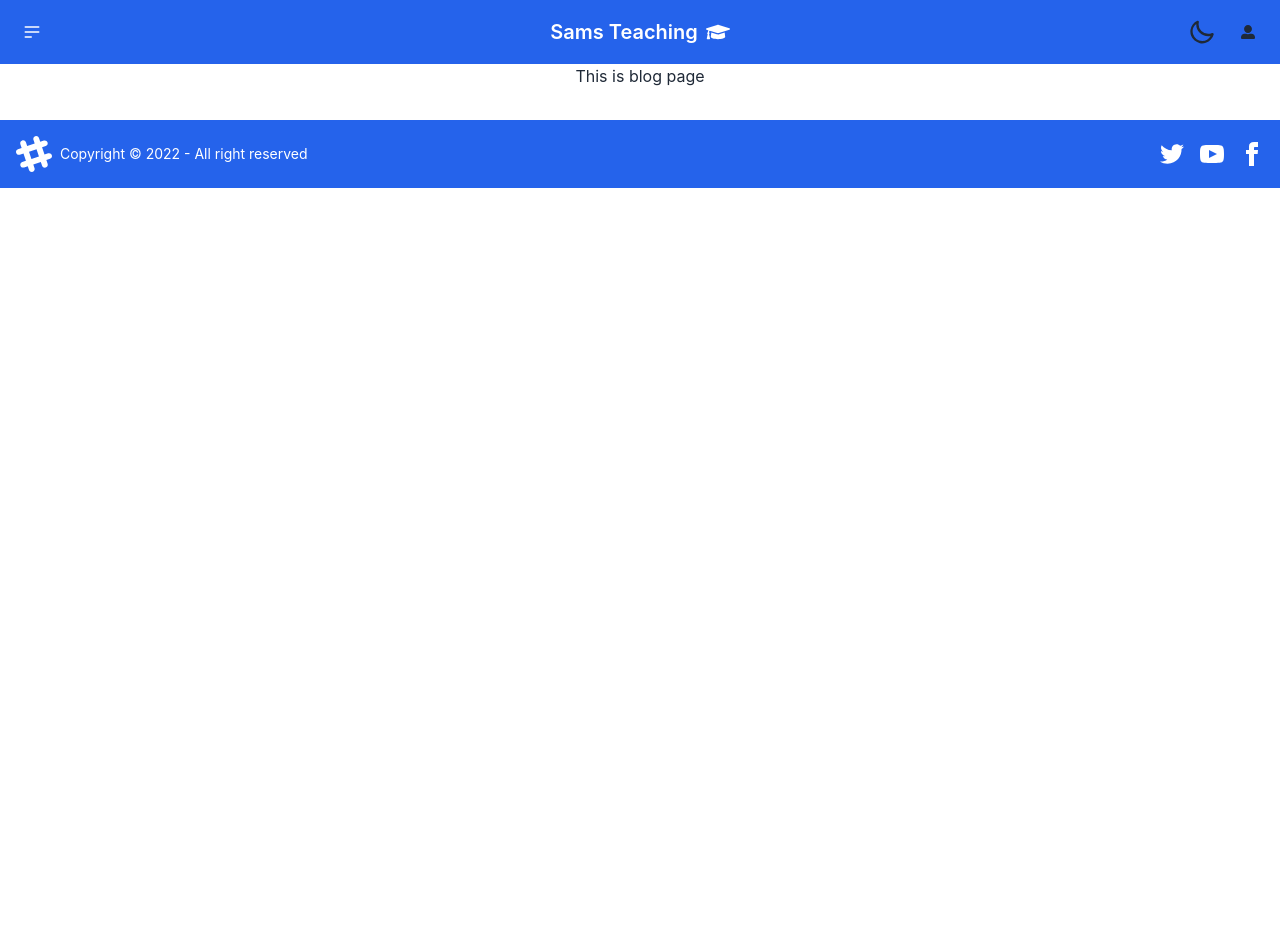
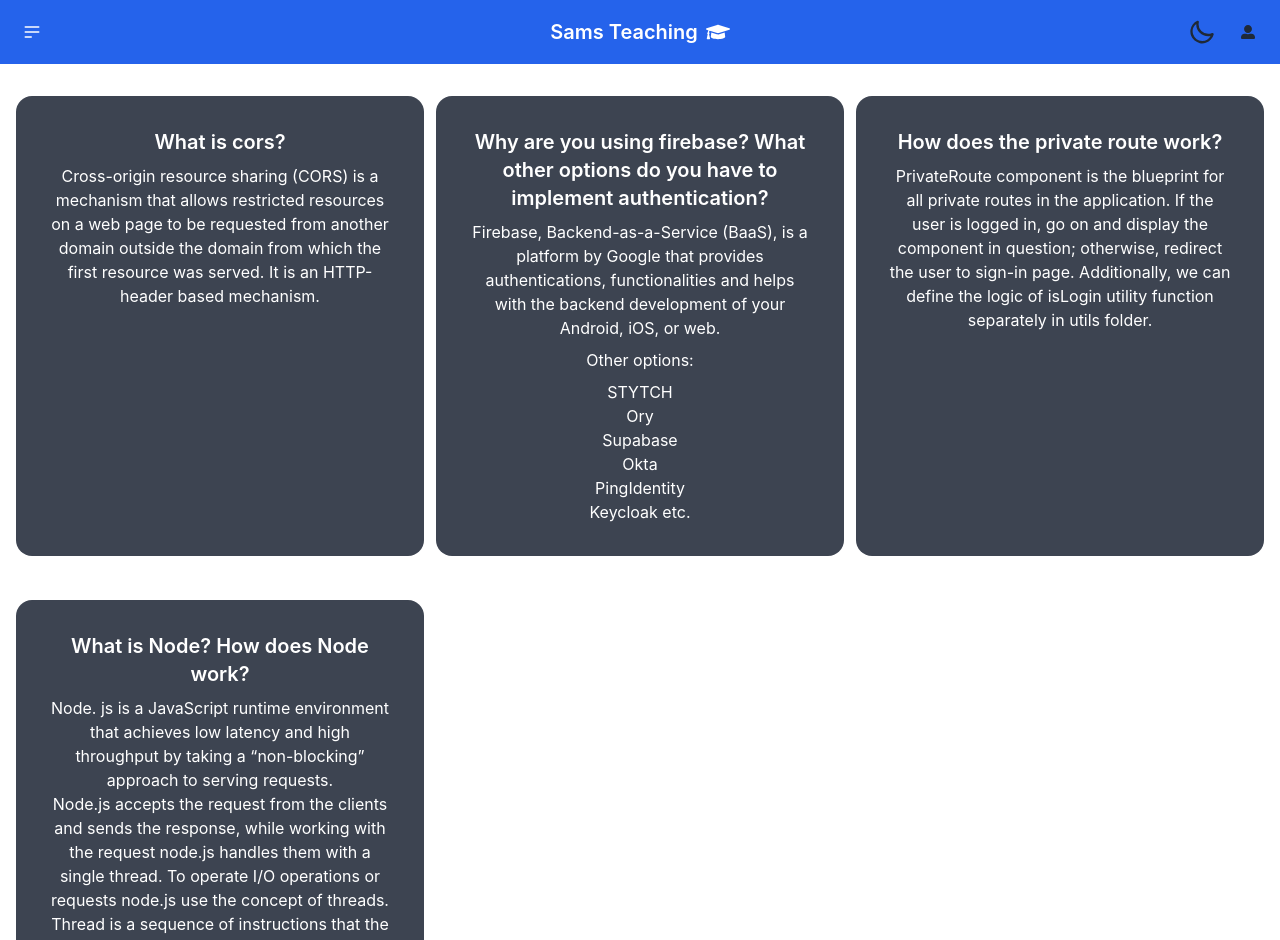
Before and after one commit to Shahinul-Islam/sam-s-teaching-react-app-project, a React (Create React App) app: page /blog in a window 1280 px wide. Shown: the top 940 px of the page. Before the commit the page ends 800 px from the top, so only its background shows below. Built offline with nearby package versions, Linux system fonts and the light colour scheme; no server answers.

Commit message:
blog page done

```diff
--- a/src/App.js
+++ b/src/App.js
@@ -15,6 +15,7 @@ import Home from "./components/Home";
 import CourseDetails from "./components/CourseDetails";
 import CheckOut from "./components/CheckOut";
 import PrivateRoute from "./routes/PrivateRoute";
+import NotFound from "./components/NotFound";
 
 // const param = useParams();
 
@@ -61,6 +62,10 @@ const router = createBrowserRouter([
           </PrivateRoute>
         ),
       },
+      {
+        path: "*",
+        element: <NotFound></NotFound>,
+      },
     ],
   },
 ]);
--- a/src/components/Blog.js
+++ b/src/components/Blog.js
@@ -2,8 +2,70 @@ import React from "react";
 
 const Blog = () => {
   return (
-    <div>
-      <h2>This is blog page</h2>
+    <div className="p-4 grid md:grid-cols-3 gap-3">
+      <div className="card w-full bg-neutral text-neutral-content my-4">
+        <div className="card-body items-center text-center">
+          <h2 className="card-title">What is cors?</h2>
+          <p>
+            Cross-origin resource sharing (CORS) is a mechanism that allows
+            restricted resources on a web page to be requested from another
+            domain outside the domain from which the first resource was served.
+            It is an HTTP-header based mechanism.
+          </p>
+        </div>
+      </div>
+      <div className="card w-full bg-neutral text-neutral-content my-4">
+        <div className="card-body items-center text-center">
+          <h2 className="card-title">
+            Why are you using firebase? What other options do you have to
+            implement authentication?
+          </h2>
+          <p>
+            Firebase, Backend-as-a-Service (BaaS), is a platform by Google that
+            provides authentications, functionalities and helps with the backend
+            development of your Android, iOS, or web.
+          </p>
+          <p>Other options:</p>
+          <ul>
+            <li>STYTCH</li>
+            <li>Ory</li>
+            <li>Supabase</li>
+            <li>Okta</li>
+            <li>PingIdentity</li>
+            <li>Keycloak etc.</li>
+          </ul>
+        </div>
+      </div>
+      <div className="card w-full bg-neutral text-neutral-content my-4">
+        <div className="card-body items-center text-center">
+          <h2 className="card-title">How does the private route work?</h2>
+          <p>
+            PrivateRoute component is the blueprint for all private routes in
+            the application. If the user is logged in, go on and display the
+            component in question; otherwise, redirect the user to sign-in page.
+            Additionally, we can define the logic of isLogin utility function
+            separately in utils folder.
+          </p>
+        </div>
+      </div>
+      <div className="card w-full bg-neutral text-neutral-content my-4">
+        <div className="card-body items-center text-center">
+          <h2 className="card-title">What is Node? How does Node work?</h2>
+          <p>
+            Node. js is a JavaScript runtime environment that achieves low
+            latency and high throughput by taking a “non-blocking” approach to
+            serving requests.<br></br>Node.js accepts the request from the
+            clients and sends the response, while working with the request
+            node.js handles them with a single thread. To operate I/O operations
+            or requests node.js use the concept of threads. Thread is a sequence
+            of instructions that the server needs to perform. It runs parallel
+            on the server to provide the information to multiple clients.
+            Node.js is an event loop single-threaded language. It can handle
+            concurrent requests with a single thread without blocking it for one
+            request.
+          </p>
+        </div>
+      </div>
     </div>
   );
 };
--- /dev/null
+++ b/src/components/NotFound.js
@@ -0,0 +1,27 @@
+import React from "react";
+
+const NotFound = () => {
+  return (
+    <div>
+      <div class="bg-indigo-900 relative overflow-hidden h-screen">
+        <img
+          src="https://external-preview.redd.it/4MddL-315mp40uH18BgGL2-5b6NIPHcDMBSWuN11ynM.jpg?width=960&crop=smart&auto=webp&s=b98d54a43b3dac555df398588a2c791e0f3076d9"
+          class="absolute h-full w-full object-cover"
+        />
+        <div class="inset-0 bg-black opacity-25 absolute"></div>
+        <div class="container mx-auto px-6 md:px-12 relative z-10 flex items-center py-32 xl:py-40">
+          <div class="w-full font-mono flex flex-col items-center relative z-10">
+            <h1 class="font-extrabold text-5xl text-center text-white leading-tight mt-4">
+              You are all alone here
+            </h1>
+            <p class="font-extrabold text-8xl my-44 text-white animate-bounce">
+              404
+            </p>
+          </div>
+        </div>
+      </div>
+    </div>
+  );
+};
+
+export default NotFound;
```
